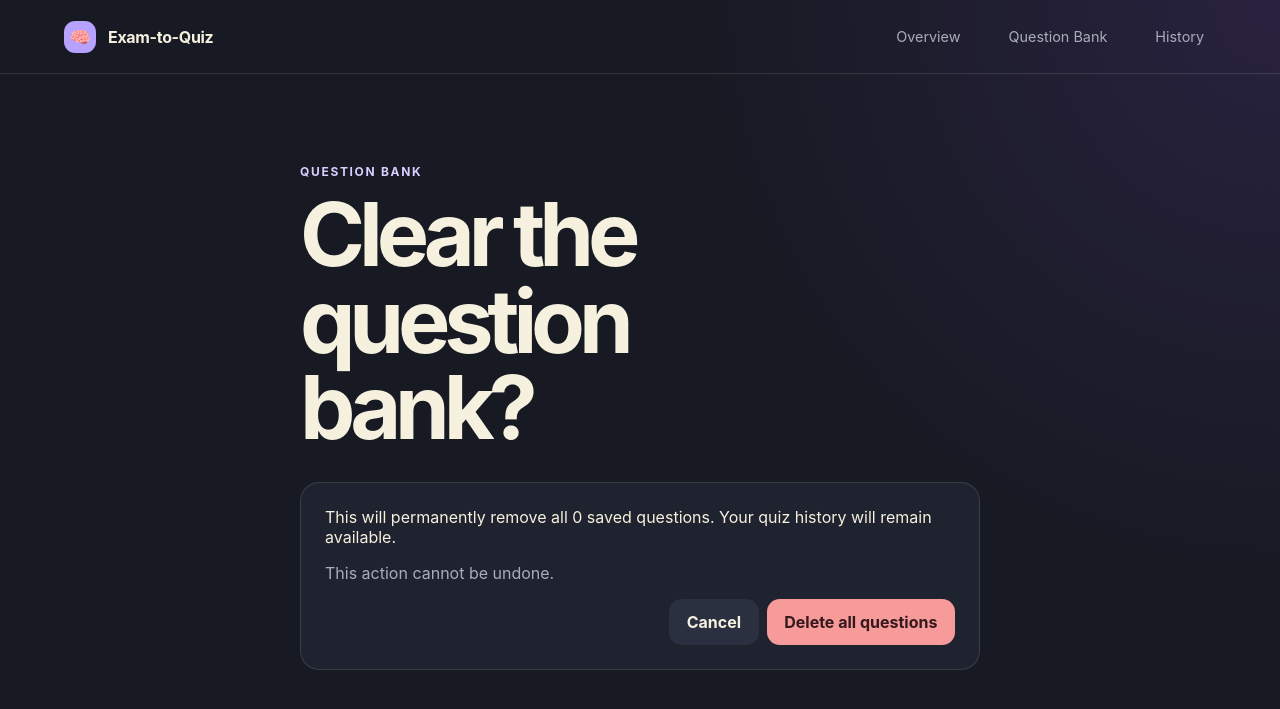
After one commit to frakehand-edu/Brainoe-Building-with-AI-Basics, a Flask app: page /question-bank/clear in a window 1280 px wide. The commit adds this page. Shown: the top 709 px of the page. Run offline with Flask 3, Linux system fonts and the light colour scheme; data that the repository does not hold is empty.

Commit message:
Add question bank safety and recovery
Co-authored-by: Copilot <223556219+Copilot@users.noreply.github.com>

```diff
--- a/app.py
+++ b/app.py
@@ -11,6 +11,7 @@ from db.connection import close_db, init_db
 from db.queries import (
     add_question,
     add_questions,
+    clear_questions,
     delete_question,
     get_attempt,
     get_attempt_review,
@@ -171,6 +172,16 @@ def create_app() -> Flask:
             flash("That question was not found.", "error")
         return redirect(url_for("question_bank"))
 
+    @app.get("/question-bank/clear")
+    def clear_database_confirmation():
+        return render_template("clear_database.html", question_count=get_question_count())
+
+    @app.post("/question-bank/clear")
+    def clear_database():
+        deleted_count = clear_questions()
+        flash(f"Deleted {deleted_count} question{'s' if deleted_count != 1 else ''} from your question bank.", "success")
+        return redirect(url_for("question_bank"))
+
     @app.post("/question-bank/import")
     def import_questions():
         uploaded_file = request.files.get("question_file")
--- a/db/queries.py
+++ b/db/queries.py
@@ -54,6 +54,13 @@ def delete_question(question_id: int) -> bool:
     cursor = database.execute("DELETE FROM questions WHERE id = ?", (question_id,))
     database.commit()
     return cursor.rowcount == 1
+
+
+def clear_questions() -> int:
+    database = get_db()
+    cursor = database.execute("DELETE FROM questions")
+    database.commit()
+    return cursor.rowcount
 
 
 def add_questions(questions: list[dict], source_name: str) -> int:
--- a/static/css/style.css
+++ b/static/css/style.css
@@ -64,6 +64,10 @@ h2 { letter-spacing: -.035em; }
 .question-list { display: grid; gap: 1rem; }
 .question-card { padding: 1.5rem; }
 .upload-card { align-items: end; display: flex; gap: 2rem; justify-content: space-between; margin: 2rem 0; }
+.database-actions { align-items: center; display: flex; justify-content: space-between; margin: 1rem 0 2rem; }
+.button-danger-outline { border: 1px solid rgba(246, 154, 154, .45); color: var(--error); }
+.button-danger { background: var(--error); color: #35191d; }
+.confirmation-card { margin-top: 2rem; }
 .upload-form { align-items: center; display: flex; flex-wrap: wrap; gap: .8rem; justify-content: end; }
 .upload-form input[type="file"] { max-width: 14rem; padding: .55rem; }
 .file-picker { color: var(--accent-bright); cursor: pointer; }
--- /dev/null
+++ b/templates/clear_database.html
@@ -0,0 +1,16 @@
+{% extends "base.html" %}
+{% block title %}Clear Database · Exam-to-Quiz{% endblock %}
+{% block content %}
+<div class="narrow-content">
+  <p class="eyebrow">Question Bank</p>
+  <h1>Clear the question bank?</h1>
+  <section class="panel confirmation-card">
+    <p>This will permanently remove all {{ question_count }} saved question{{ '' if question_count == 1 else 's' }}. Your quiz history will remain available.</p>
+    <p class="muted">This action cannot be undone.</p>
+    <div class="form-actions">
+      <a class="button button-secondary" href="{{ url_for('question_bank') }}">Cancel</a>
+      <form method="post"><button class="button button-danger" type="submit">Delete all questions</button></form>
+    </div>
+  </section>
+</div>
+{% endblock %}
--- a/templates/question_bank.html
+++ b/templates/question_bank.html
@@ -21,6 +21,10 @@
     <button class="button button-primary" type="submit">Preview extracted questions <span aria-hidden="true">→</span></button>
   </form>
 </section>
+<div class="database-actions">
+  <span class="muted">{{ question_count }} saved question{{ '' if question_count == 1 else 's' }}</span>
+  <a class="button button-danger-outline" href="{{ url_for('clear_database_confirmation') }}">Clear Database</a>
+</div>
 
 {% if questions %}
   <section class="question-list">
```
Also changed, not shown: services/pdf_extractor.py (+6 -1 lines), tests/test_app.py (+33 -0 lines).
